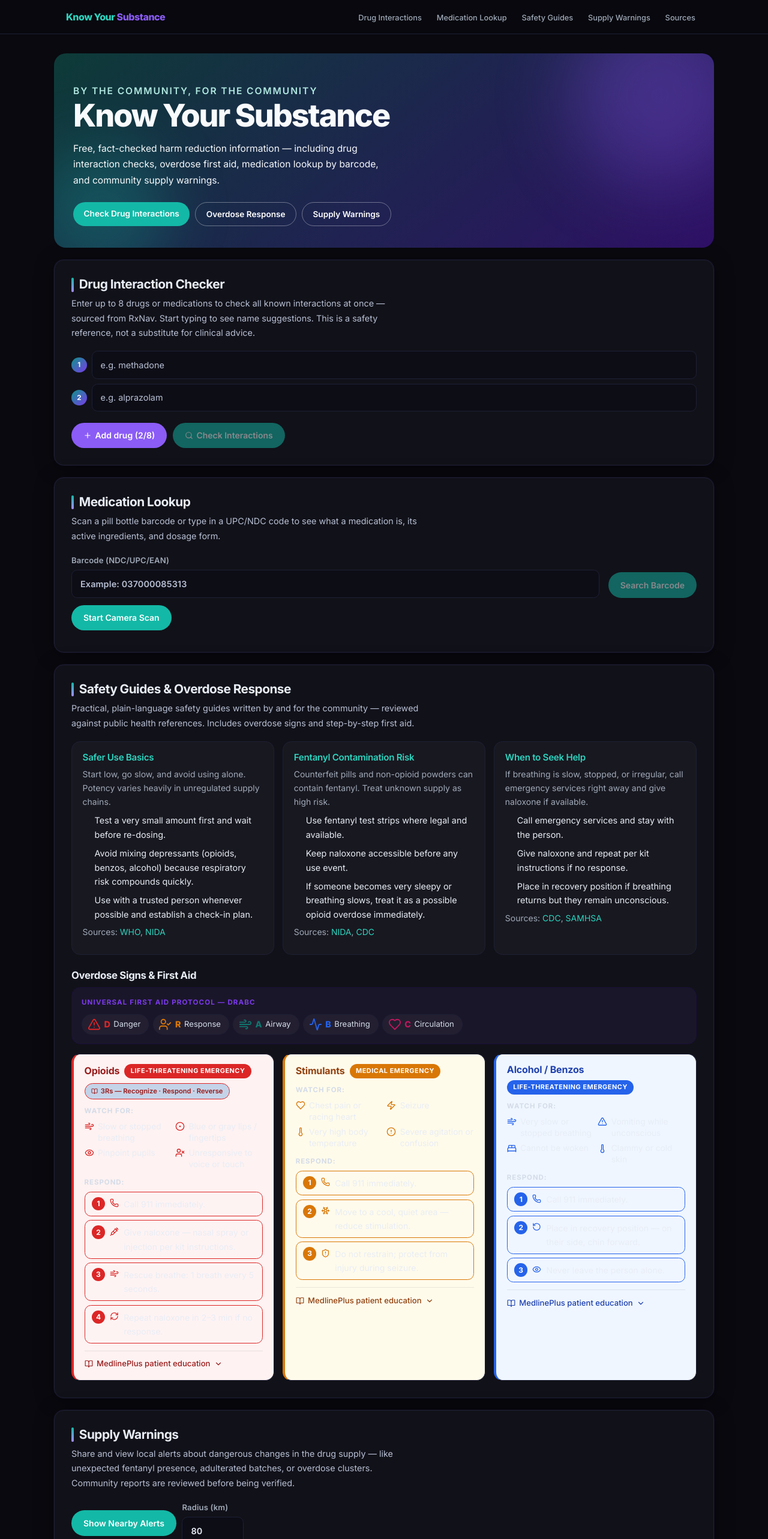
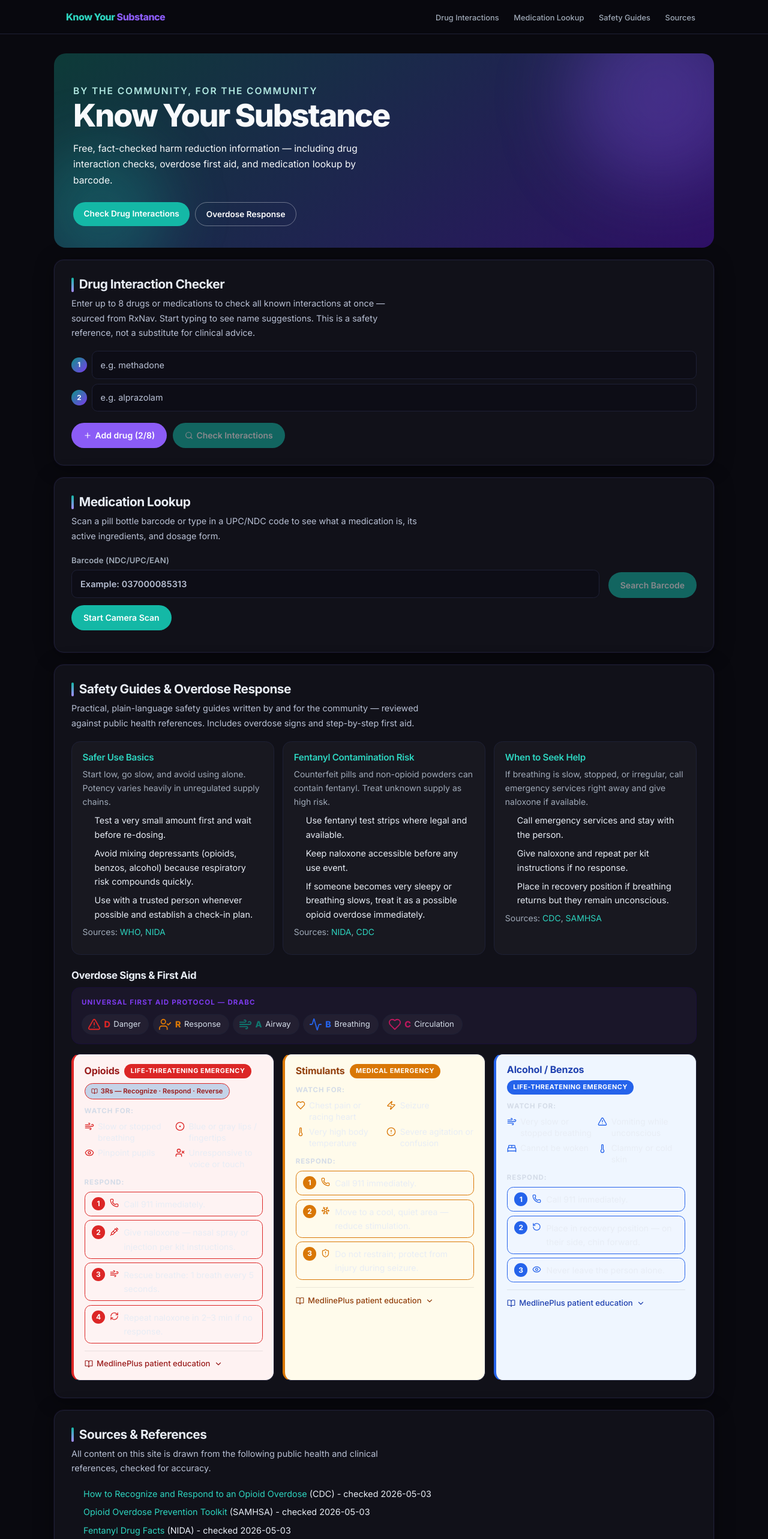
Before and after one commit to mnicolewa/thesaferusewiki, a Next.js app: page / in a window 1280 px wide. Shown: the top 2566 px of the page at 60% size. Built offline with nearby package versions, Linux system fonts and the light colour scheme.

Commit message:
Hide Supply Warnings section from UI (code kept)

```diff
--- a/src/app/page.tsx
+++ b/src/app/page.tsx
@@ -20,7 +20,6 @@ export default function Home() {
               <li><a href="#interactions">Drug Interactions</a></li>
               <li><a href="#barcode">Medication Lookup</a></li>
               <li><a href="#harm-reduction">Safety Guides</a></li>
-              <li><a href="#alerts">Supply Warnings</a></li>
               <li><a href="#sources">Sources</a></li>
             </ul>
           </nav>
@@ -34,19 +33,18 @@ export default function Home() {
             <h1>Know Your Substance</h1>
             <p>
               Free, fact-checked harm reduction information — including drug interaction checks,
-              overdose first aid, medication lookup by barcode, and community supply warnings.
+              overdose first aid, and medication lookup by barcode.
             </p>
             <div className="hero-links">
               <a href="#interactions">Check Drug Interactions</a>
               <a href="#harm-reduction">Overdose Response</a>
-              <a href="#alerts">Supply Warnings</a>
             </div>
           </section>
 
           <InteractionChecker />
           <BarcodeLookup />
           <HarmReduction101 />
-          <CommunityAlerts />
+          {/* <CommunityAlerts /> */}
           <SourceList />
         </main>
       </div>
```
